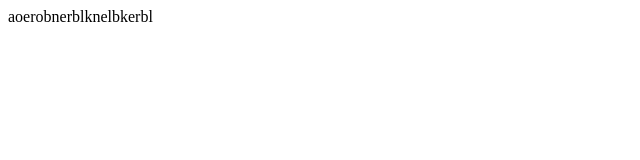
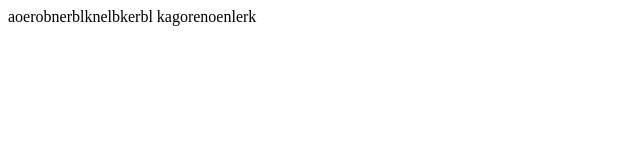
Before and after one commit to Kevbyte/Bambam, a plain HTML site: page Index.html in a window 1280 px wide. Shown: the whole page, without its empty margins (0-640 px from the left). Drawn offline with Linux system fonts and the light colour scheme.

Commit message:
modification

```diff
--- a/Index.html
+++ b/Index.html
@@ -1,2 +1,3 @@
 <html>
 aoerobnerblknelbkerbl
+kagorenoenlerk
```
